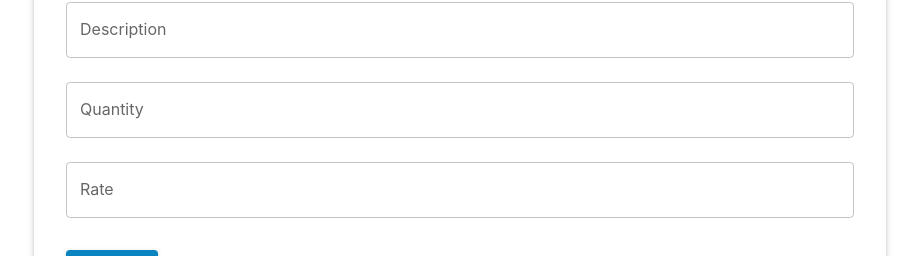
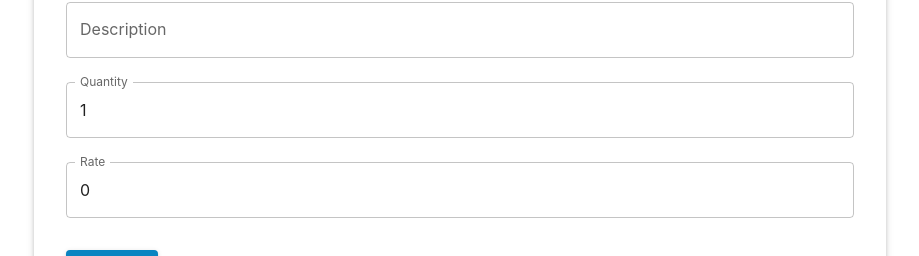
Before and after one commit to lcobiodata/freelance-bill, a React (Create React App) app in the folder frontend/: page /create-invoice in a window 1280 px wide. Shown: the part 815-1071 px from the top of the page, without its empty margins (180-1099 px from the left). Built offline with nearby package versions, Linux system fonts and the light colour scheme; no server answers.

Commit message:
Refactor CreateInvoice component for improved readability and layout consistency

```diff
--- a/frontend/src/components/CreateInvoice.js
+++ b/frontend/src/components/CreateInvoice.js
@@ -1,5 +1,21 @@
 import React, { useEffect, useState } from "react";
-import { TextField, Button, Container, Paper, Typography, MenuItem, Table, TableBody, TableCell, TableContainer, TableHead, TableRow, Box, CircularProgress, Alert } from "@mui/material";
+import {
+  TextField,
+  Button,
+  Container,
+  Paper,
+  Typography,
+  MenuItem,
+  Table,
+  TableBody,
+  TableCell,
+  TableContainer,
+  TableHead,
+  TableRow,
+  Box,
+  CircularProgress,
+  Alert
+} from "@mui/material";
 import { useNavigate } from "react-router-dom";
 
 const API_URL = process.env.REACT_APP_API_URL;
@@ -7,6 +23,7 @@ const API_URL = process.env.REACT_APP_API_URL;
 const CreateInvoice = () => {
   const navigate = useNavigate();
   const token = localStorage.getItem("token");
+
   const [clients, setClients] = useState([]);
   const [invoice, setInvoice] = useState({
     client_id: "",
@@ -20,6 +37,7 @@ const CreateInvoice = () => {
     payment_method: "",
     items: []
   });
+
   const [newItem, setNewItem] = useState({ description: "", quantity: 1, rate: 0, amount: 0 });
   const [isRedirecting, setIsRedirecting] = useState(false);
   const [message, setMessage] = useState(null);
@@ -51,13 +69,16 @@ const CreateInvoice = () => {
     const tax = parseFloat(invoice.tax_amount);
     const discount = parseFloat(invoice.discount);
     const newTotal = newSubtotal + tax - discount;
+
     setInvoice({ ...invoice, items: updatedItems, subtotal: newSubtotal, total_amount: newTotal });
+
+    // ✅ Reset the item input fields
     setNewItem({ description: "", quantity: 1, rate: 0, amount: 0 });
   };
 
   const handleSubmit = async (e) => {
     e.preventDefault();
-    setIsRedirecting(true); // 🔄 Show loading spinner
+    setIsRedirecting(true);
 
     try {
       const response = await fetch(`${API_URL}/invoice`, {
@@ -74,16 +95,14 @@ const CreateInvoice = () => {
       setTimeout(() => navigate("/dashboard"), 2000);
     } catch (error) {
       setMessage(<Alert severity="error">Failed to create invoice. Please try again.</Alert>);
-      setIsRedirecting(false); // ❌ Stop loading spinner if error occurs
+      setIsRedirecting(false);
     }
   };
 
   return (
     <Container maxWidth="md">
       <Paper elevation={3} sx={{ p: 4, mt: 5 }}>
-        <Typography variant="h5" gutterBottom>
-          Create Invoice
-        </Typography>
+        <Typography variant="h5" gutterBottom>Create Invoice</Typography>
 
         {/* Show success or error message */}
         {message && <Box sx={{ my: 2 }}>{message}</Box>}
@@ -119,9 +138,8 @@ const CreateInvoice = () => {
               <MenuItem value="PayPal">PayPal</MenuItem>
               <MenuItem value="Bank Transfer">Bank Transfer</MenuItem>
             </TextField>
-            <Typography variant="h6" sx={{ mt: 3 }}>
-              Invoice Items
-            </Typography>
+
+            <Typography variant="h6" sx={{ mt: 3 }}>Invoice Items</Typography>
             <TableContainer component={Paper}>
               <Table>
                 <TableHead>
@@ -144,18 +162,16 @@ const CreateInvoice = () => {
                 </TableBody>
               </Table>
             </TableContainer>
-            <TextField label="Description" name="description" fullWidth margin="normal" onChange={handleItemChange} />
-            <TextField label="Quantity" type="number" name="quantity" fullWidth margin="normal" onChange={handleItemChange} />
-            <TextField label="Rate" type="number" name="rate" fullWidth margin="normal" onChange={handleItemChange} />
 
-            {/* Add Item Button - Left Aligned */}
+            {/* Item Input Fields */}
+            <TextField label="Description" name="description" fullWidth margin="normal" value={newItem.description} onChange={handleItemChange} />
+            <TextField label="Quantity" type="number" name="quantity" fullWidth margin="normal" value={newItem.quantity} onChange={handleItemChange} />
+            <TextField label="Rate" type="number" name="rate" fullWidth margin="normal" value={newItem.rate} onChange={handleItemChange} />
+
+            {/* Buttons */}
             <Box sx={{ display: "flex", justifyContent: "flex-start", mt: 3 }}>
-              <Button variant="contained" color="primary" onClick={addItem}>
-                Add Item
-              </Button>
+              <Button variant="contained" color="primary" onClick={addItem}>Add Item</Button>
             </Box>
-
-            {/* Submit Invoice Button - Centered Below */}
             <Box sx={{ display: "flex", justifyContent: "center", mt: 5 }}>
               <Button variant="contained" color="secondary" onClick={handleSubmit} disabled={isRedirecting}>
                 {isRedirecting ? <CircularProgress size={24} /> : "Submit Invoice"}
```
